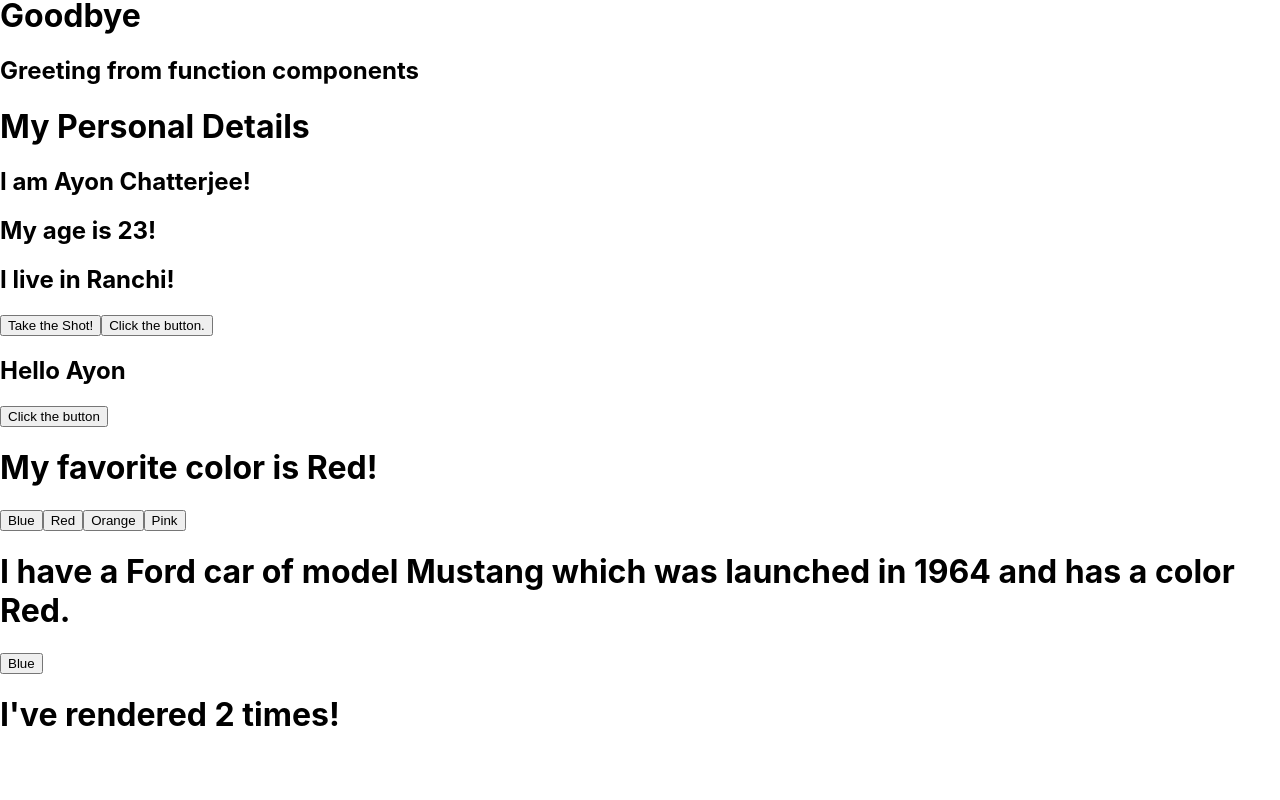
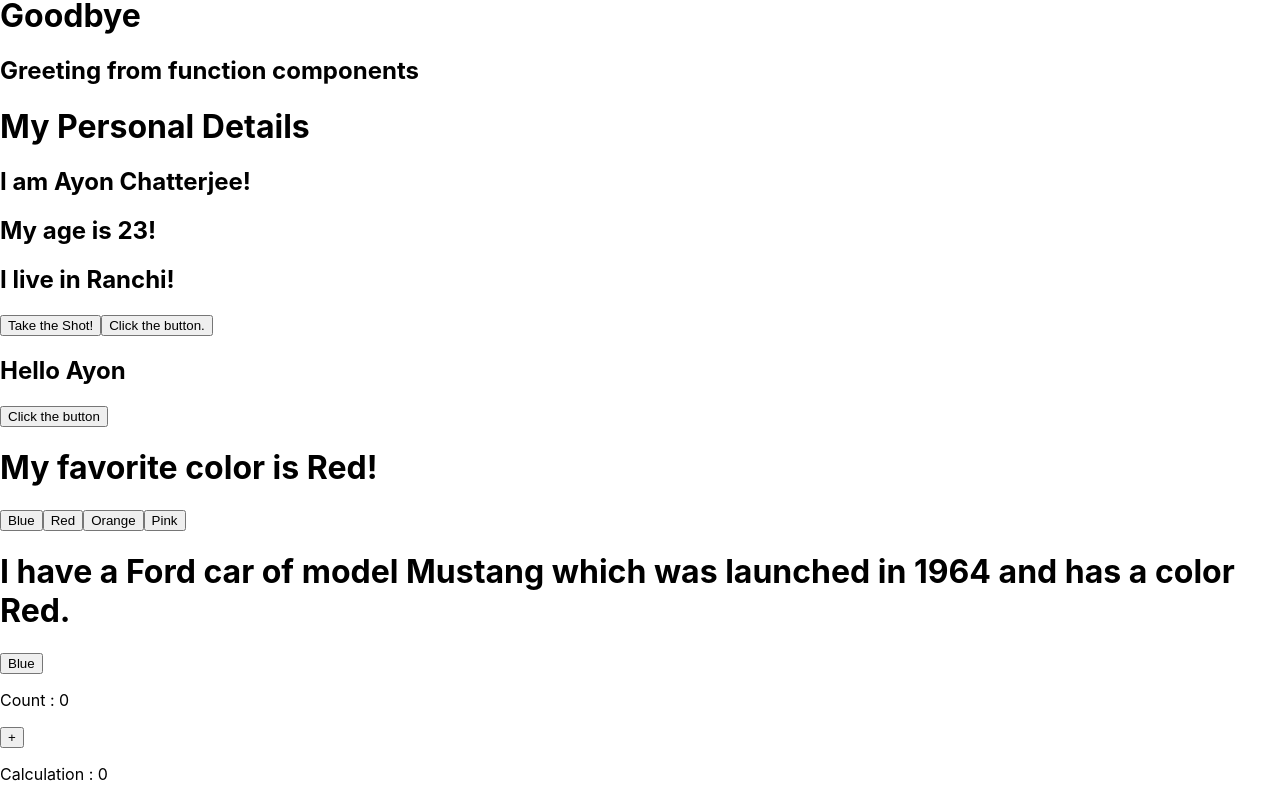
Before and after one commit to AyonChatterjee/JavaScript-and-React-Tutorials, a React (Create React App) app in the folder React Tutorials/my_react_tutorials/: page / in a window 1280 px wide. Shown: the part 566-1366 px from the top of the page. Before the commit the page ends 1321 px from the top, so only its background shows below. Built offline with nearby package versions, Linux system fonts and the light colour scheme.

Commit message:
UseEffect with dependency

```diff
--- a/React Tutorials/my_react_tutorials/src/index.js
+++ b/React Tutorials/my_react_tutorials/src/index.js
@@ -10,6 +10,7 @@
 import FavoriteColor1 from './useState';
 import Car from './useState';
 import Timer from './useEffect';
+import Counter from './useEffect';
 
 const myElement1 = <h1>I Love JSX</h1>
 const expression = <h1>React is {5 + 5} times better with JSX.</h1>
@@ -40,7 +41,7 @@
     <Parent />
     <FavoriteColor />
     <Car/>
-    <Timer/>
+    <Counter/>
   </React.StrictMode>
 );
 
--- a/React Tutorials/my_react_tutorials/src/useEffect.jsx
+++ b/React Tutorials/my_react_tutorials/src/useEffect.jsx
@@ -1,16 +1,20 @@
 import { useState , useEffect } from "react";
 import React from "react";
 
-function Timer() {
+function Counter() {
     const [count , setCount] = useState(0) ;
+    const [calculation, setCalculation] = useState(0);
 
     useEffect(() => {
-        setTimeout(() => {
-            setCount((count) => count + 1) ;
-        } , 1000) ;
-    } , []);
+        setCalculation(() => count * 2) ;
+    } , [count]) ;
 
-    return <h1>I've rendered {count} times!</h1> ;
+    return (
+        <>
+        <p>Count : {count}</p>
+        <button onClick={() => setCount((c) => c + 1)}>+</button>
+        <p>Calculation : {calculation}</p>
+        </>
+    ) ;
 }
-
-export default Timer ;
+export default Counter;
```
